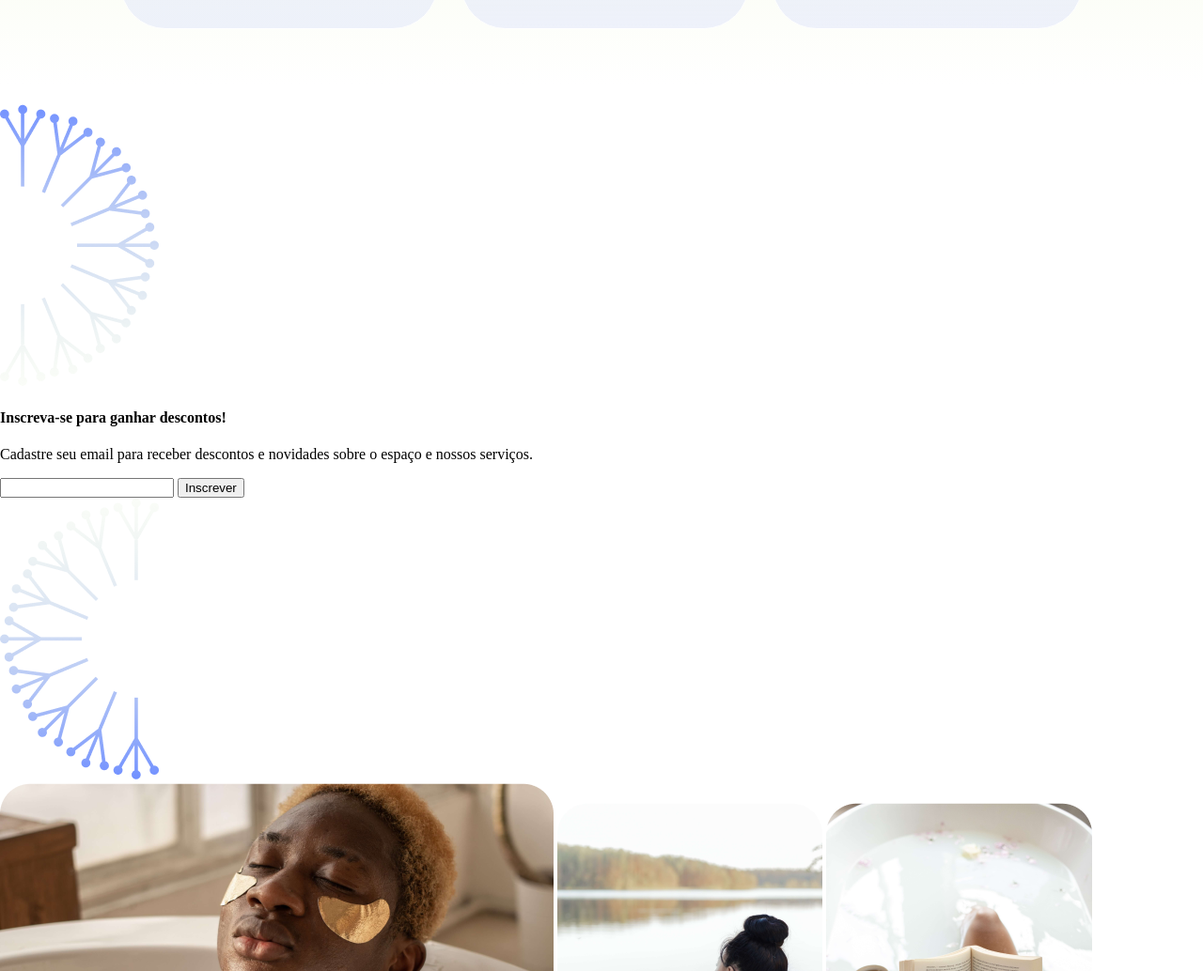
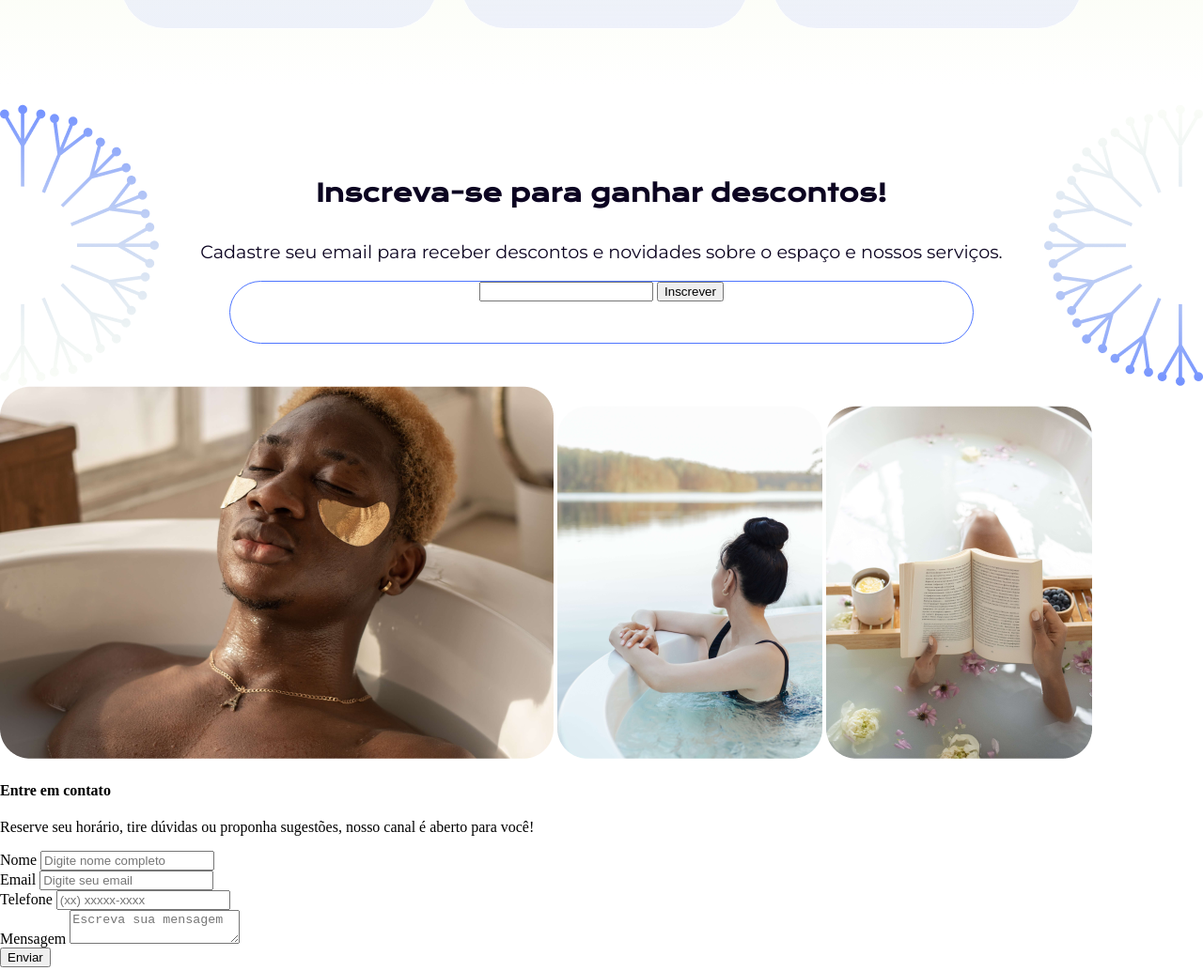
Before and after one commit to gioperrone/alura, a plain HTML site: page sass-css-estilizando-site/3360-calmaria-spa-projeto-inicial/index.html in a window 1280 px wide. Shown: the part 2206-3240 px from the top of the page at 94% size. Drawn offline with nearby package versions, Linux system fonts and the light colour scheme.

Commit message:
estilizando a seção de descontos

```diff
--- /dev/null
+++ b/sass-css-estilizando-site/3360-calmaria-spa-projeto-inicial/styles/components/_desconto.scss
@@ -0,0 +1,23 @@
+@use '../abstract/variaveis';
+@use '../abstract/mixins';
+
+#desconto {
+    display: flex;
+    align-items: center;
+    justify-content: space-between;
+    text-align: center;
+    h4 {
+        @include mixins.ff-fs-fc(variaveis.$ft-titulos, 1.6rem, variaveis.$cor-primaria);
+    }
+    p {
+        @include mixins.ff-fs-fc(variaveis.$ft-textos, 1.2rem, variaveis.$cor-primaria);
+    }
+    .input-btn {
+        $largura-input: 790px;
+        width: $largura-input;
+        height: 65px;
+        border: 1px solid variaveis.$cor-secundaria;
+        border-radius: 65px;
+        margin: 0 auto;
+    }
+}
--- a/sass-css-estilizando-site/3360-calmaria-spa-projeto-inicial/styles/styles.scss
+++ b/sass-css-estilizando-site/3360-calmaria-spa-projeto-inicial/styles/styles.scss
@@ -3,3 +3,4 @@
 @use './components/header';
 @use './components/nosso-espaco';
 @use './components/servicos';
+@use './components/desconto';
```
Also changed, not shown: sass-css-estilizando-site/3360-calmaria-spa-projeto-inicial/styles/styles.css, 1 other file.
